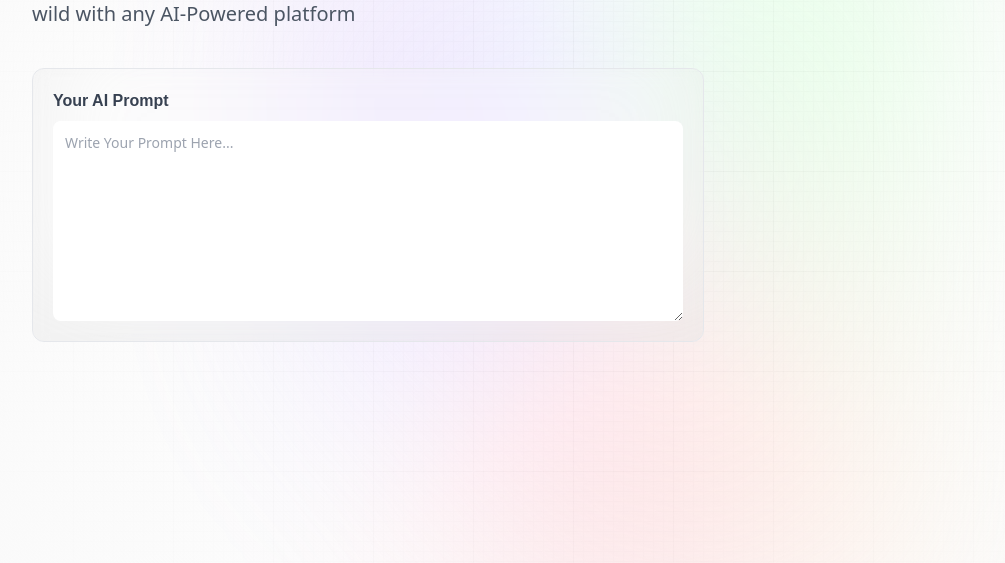
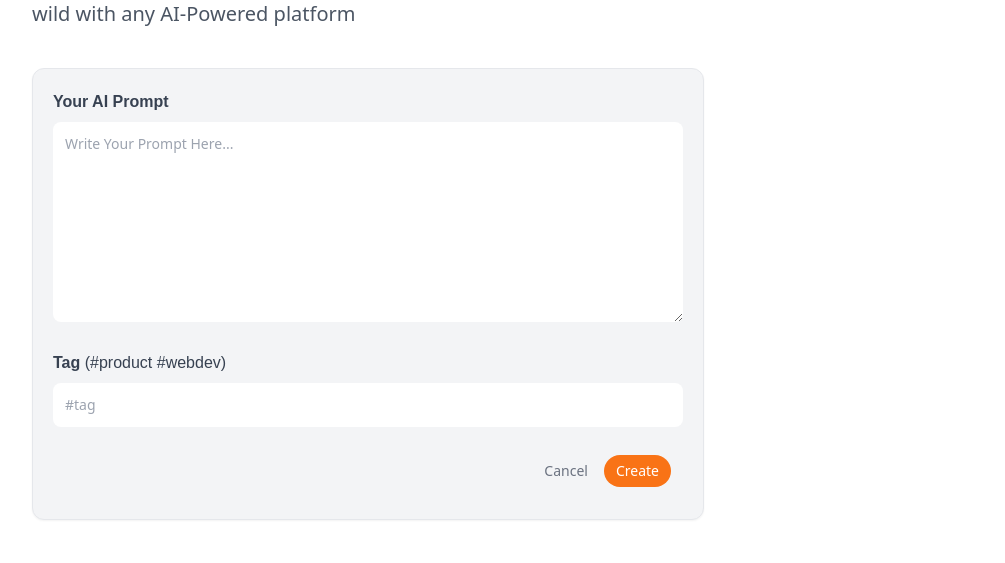
Before and after one commit to MuursaleenBats/prompt_ai, a Next.js app: page /create-prompt in a window 1280 px wide. Shown: the part 234-797 px from the top of the page, without its empty margins (32-1037 px from the left). Built offline with nearby package versions, Linux system fonts and the light colour scheme; no server answers.

Commit message:
form component done

```diff
--- a/components/Form.jsx
+++ b/components/Form.jsx
@@ -21,8 +21,9 @@ const Form = ({
 
       <form
         onSubmit={handleSubmit}
-        className='max-w-2xl w-full mt-10 flex flex-col gap 7 glassmorphism'
+        className='max-w-2xl w-full mt-10 flex flex-col gap-7 createPostForm'
       >
+        <label>
         <span className='font-satoshi text-base text-gray-700 font-semibold'>
           Your AI Prompt
         </span>
@@ -36,6 +37,37 @@ const Form = ({
           placeholder='Write Your Prompt Here...'
           className='form_textarea'
         />
+        </label>
+        <label>
+        <span className='font-satoshi text-base text-gray-700 font-semibold'>
+          Tag {` `}
+          <span className='font-normal'>(#product #webdev)</span>
+        </span>
+
+        <input
+          value={post.tag}
+          onChange={(e) => setPost({...post,
+              tag: e.target.value
+            })
+          }
+          placeholder='#tag'
+          className='form_input'
+        />
+        </label>
+
+        <div className='flex-end mr-3 mb-3 gap-4'>
+          <Link href='/' className='text-sm text-gray-500'>
+            Cancel
+          </Link>
+
+          <button
+            type='submit'
+            disabled={submitting}
+            className='text-sm px-3 py-1.5 bg-orange-500 rounded-full text-white'
+          >
+            {submitting ? `${type}...` : `${type}`}
+          </button>
+        </div>
       </form>
     </section>
   )
--- a/styles/globals.css
+++ b/styles/globals.css
@@ -14,12 +14,10 @@
   position: fixed;
   display: flex;
   justify-content: center;
-  padding: 120px 24px 160px 24px;
   pointer-events: none;
 }
 
 .main:before {
-  background: radial-gradient(circle, rgba(2, 0, 36, 0) 0, #fafafa 100%);
   position: absolute;
   content: "";
   z-index: 2;
@@ -30,14 +28,11 @@
 
 .main:after {
   content: "";
-  background-image: url("/assets/images/grid.svg");
   z-index: 1;
   position: absolute;
   width: 100%;
   height: 100%;
   top: 0;
-  opacity: 0.4;
-  filter: invert(1);
 }
 
 .gradient {
@@ -45,31 +40,12 @@
   z-index: 3;
   width: 100%;
   max-width: 640px;
-  background-image: radial-gradient(
-      at 27% 37%,
-      hsla(215, 98%, 61%, 1) 0px,
-      transparent 0%
-    ),
-    radial-gradient(at 97% 21%, hsla(125, 98%, 72%, 1) 0px, transparent 50%),
-    radial-gradient(at 52% 99%, hsla(354, 98%, 61%, 1) 0px, transparent 50%),
-    radial-gradient(at 10% 29%, hsla(256, 96%, 67%, 1) 0px, transparent 50%),
-    radial-gradient(at 97% 96%, hsla(38, 60%, 74%, 1) 0px, transparent 50%),
-    radial-gradient(at 33% 50%, hsla(222, 67%, 73%, 1) 0px, transparent 50%),
-    radial-gradient(at 79% 53%, hsla(343, 68%, 79%, 1) 0px, transparent 50%);
   position: absolute;
   content: "";
   width: 100%;
   height: 100%;
-  filter: blur(100px) saturate(150%);
-  top: 80px;
-  opacity: 0.15;
 }
 
-@media screen and (max-width: 640px) {
-  .main {
-    padding: 0;
-  }
-}
 
 /* Tailwind Styles */
 
@@ -113,8 +89,8 @@
   @apply w-7 h-7 rounded-full bg-white/10 shadow-[inset_10px_-50px_94px_0_rgb(199,199,199,0.2)] backdrop-blur flex justify-center items-center cursor-pointer;
 }
 
-.glassmorphism {
-  @apply rounded-xl border border-gray-200 bg-white/20 shadow-[inset_10px_-50px_94px_0_rgb(199,199,199,0.2)] backdrop-blur p-5;
+.createPostForm {
+  @apply rounded-xl border border-gray-200 bg-gray-100 shadow-sm p-5 mb-2;
 }
 
 .prompt_layout {
```
